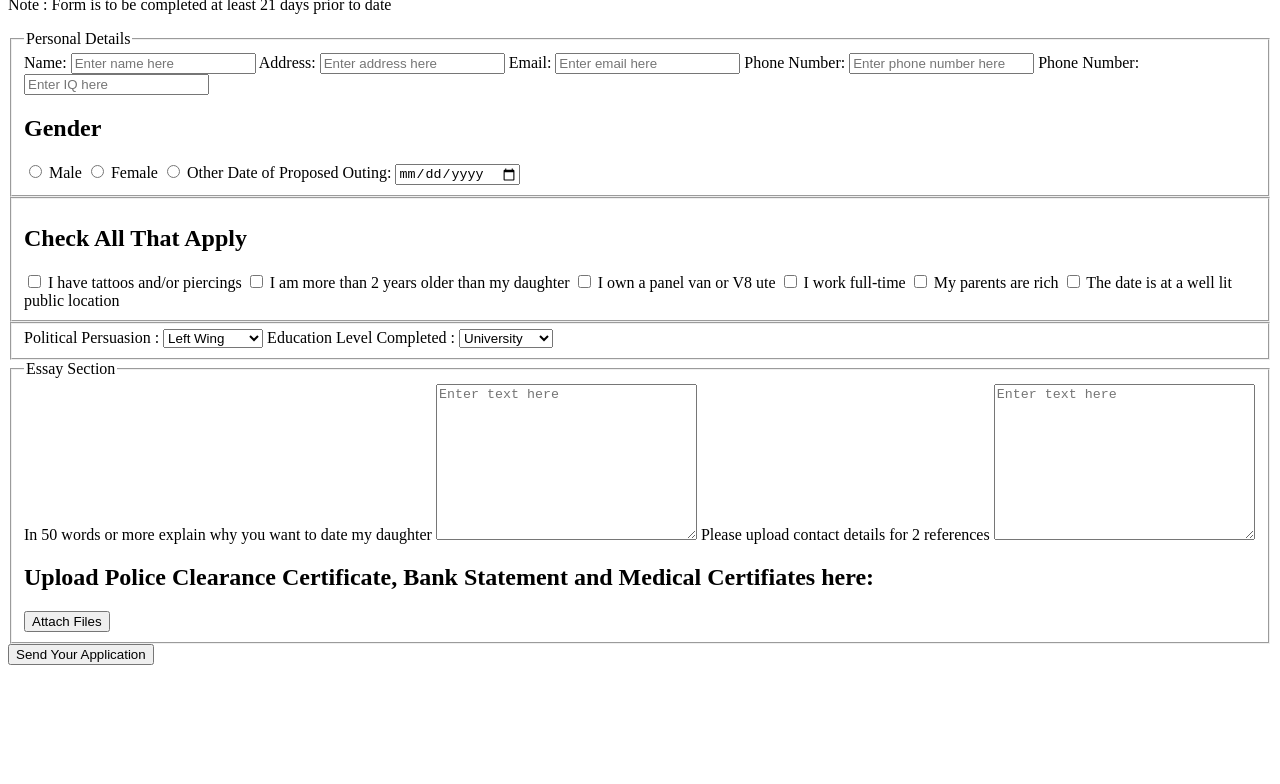
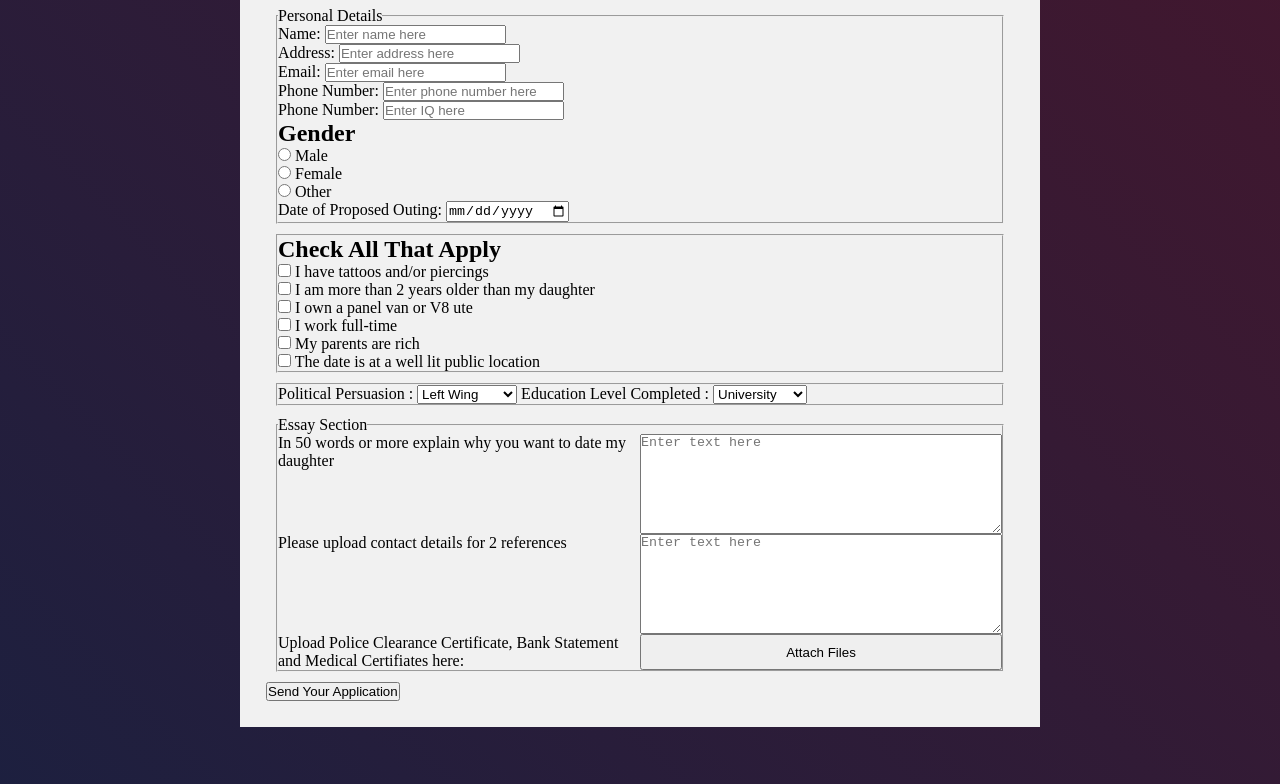
Before and after one commit to mxd838/simpleForm, a plain HTML site: page index.html in a window 1280 px wide. Shown: the part 84-868 px from the top of the page. Before the commit the page ends 800 px from the top, so only its background shows below. Drawn offline with Linux system fonts and the light colour scheme.

Commit message:
basic layout

```diff
--- a/index.html
+++ b/index.html
@@ -5,65 +5,99 @@
     <meta http-equiv="X-UA-Compatible" content="IE=edge">
     <meta name="viewport" content="width=device-width, initial-scale=1.0">
     <title>Permission to date my daughter</title>
+    <link rel="stylesheet" href="./style.css">
 </head>
 <body>
+    <div id="container">
         <h1>Application For Permission To Date My Daughter</h1>
         <p>Note : Form is to be completed at least 21 days prior to date</p>
         <form>
             <fieldset>
                 <legend>Personal Details</legend>
 
+                <div>
                     <label for="name">Name: </label>
                     <input type="text" id="name" placeholder="Enter name here">
+                </div>
 
+                <div>
                     <label for="address">Address: </label>
                     <input type="text" id="address" placeholder="Enter address here">
+                </div>
 
+                <div>
                     <label for="mail">Email: </label>
                     <input type="email" id="mail" placeholder="Enter email here">
+                </div>
 
+                <div>
                     <label for="phone">Phone Number: </label>
                     <input type="number" id="phone" placeholder="Enter phone number here">
+                </div>
 
+                <div>
                     <label for="iq">Phone Number: </label>
                     <input type="number" id="iq" placeholder="Enter IQ here">
+                </div>
+
 
                 <h2>Gender</h2>
 
+                <div>
                     <input type="radio" name="gender" id="male">
                     <label for="male">Male</label>
+                </div>
 
+                <div>
                     <input type="radio" name="gender" id="female">
                     <label for="female">Female</label>
+                </div>
 
+                <div>
                     <input type="radio" name="gender" id="other">
                     <label for="other">Other</label>
+                </div>
 
+                <div>
                     <label for="date">Date of Proposed Outing: </label>
                     <input type="date" name="date" id="date">
+                </div>
 
             </fieldset>
+
 
             <fieldset>
                 <h2>Check All That Apply</h2>
 
+                <div>
                     <input type="checkbox" name="tatto" id="tattoo">
                     <label for="tattoo">I have tattoos and/or piercings</label>
+                </div>
 
+                <div>
                     <input type="checkbox" name="older" id="older">
                     <label for="older">I am more than 2 years older than my daughter</label>
+                </div>
 
+                <div>
                     <input type="checkbox" name="van" id="van">
                     <label for="van">I own a panel van or V8 ute</label>
+                </div>
 
+                <div>
                     <input type="checkbox" name="work" id="work">
                     <label for="work">I work full-time</label>
+                </div>
 
+                <div>
                     <input type="checkbox" name="rich" id="rich">
                     <label for="rich">My parents are rich</label>
+                </div>
 
+                <div>
                     <input type="checkbox" name="light" id="light">
                     <label for="light">The date is at a well lit public location</label>
+                </div>
 
             </fieldset>
 
@@ -86,7 +120,7 @@
 
             </fieldset>
 
-        <fieldset>
+            <fieldset id="essay">
                 <legend>Essay Section</legend>
 
                 <label for="essay">In 50 words or more explain why you want to date my daughter</label>
@@ -95,11 +129,13 @@
                 <label for="refs">Please upload contact details for 2 references</label>
                 <textarea name="refs" id="refs" cols="30" rows="10" placeholder="Enter text here"></textarea>
 
-            <h2>Upload Police Clearance Certificate, Bank Statement and Medical Certifiates here: </h2>
+                <p>Upload Police Clearance Certificate, Bank Statement and Medical Certifiates here: </p>
                 <button>Attach Files</button>
             </fieldset>
 
             <button>Send Your Application</button>
         </form>
+    </div>
+
 </body>
 </html>
--- a/style.css
+++ b/style.css
@@ -0,0 +1,30 @@
+*, ::before, ::after {
+    box-sizing: border-box;
+    margin: 0;
+    padding: 0;
+}
+
+body {
+    height: 150vh;
+    background: linear-gradient(45deg, #172142, #42172e);
+}
+
+#container {
+    background: #f1f1f1;
+    width: 800px;
+    margin: 10px auto;
+    padding: 1em;
+}
+
+form {
+    margin: 10px;
+}
+
+fieldset {
+    margin: 10px;
+}
+
+#essay {
+    display: grid;
+    grid-template: 100px 100px 1fr / 1fr 1fr;
+}
```
Lines whose indentation alone changed are shown as unchanged.
